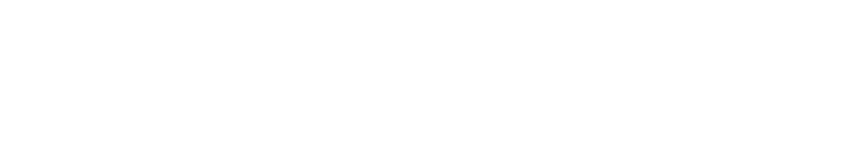
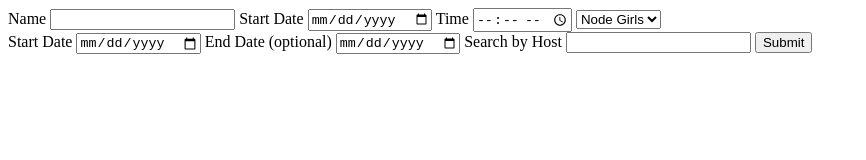
Before and after one commit to fac-12/EventsFinder, a website: page public/index.html in a window 1280 px wide. Shown: the whole page, without its empty margins (0-866 px from the left). Drawn offline with Linux system fonts and the light colour scheme; files that its build step writes are made by us from their sources; files whose address does not match are found by name.

Commit message:
Updated the html

```diff
--- a/public/index.html
+++ b/public/index.html
@@ -1,14 +1,50 @@
 <!DOCTYPE html>
 <html lang="en">
+
 <head>
-    <meta charset="UTF-8">
-    <meta name="viewport" content="width=device-width, initial-scale=1.0">
-    <meta http-equiv="X-UA-Compatible" content="ie=edge">
-    <link  rel="stylesheet" href="./public/style.css">
-    <title>FAC-Related Events</title>
+  <meta charset="UTF-8">
+  <meta name="viewport" content="width=device-width, initial-scale=1.0">
+  <meta http-equiv="X-UA-Compatible" content="ie=edge">
+  <link rel="stylesheet" href="./public/style.css">
+  <title>FAC-Related Events</title>
 </head>
+
 <body>
+  <form class="" action="/add-event" method="post">
+    <label for='name'>Name
+      <input id='name' class='input-field' type="text" >
+    </label>
+    <label for="date-picker" class="input-field"> Start Date
+       <input type="date" class="date-picker" id="date-picker">
+    </label>
+    <label for='eventTime'>Time
+      <input id='eventTime' class='input_type' type="time" >
+    </label>
+  <select class="venue_options" name="">
+    <option value="Node Girls"> Node Girls  </option>
+ </select>
+ </form>
+
+ <form class="" action="/search" method="get">
+   <label for="start-date-picker" class="input-field"> Start Date
+      <input type="date" class="start-date-picker" id="start-date-picker">
+   </label>
+   <label for="end-date-picker" class="input-field"> End Date (optional)
+       <input type="date" class="end-date-picker" id="end-date-picker">
+   </label>
+   <label for='search-event'>Search by Host
+     <input id='search-event' class='input-field' type="text" >
+   </label>
+   <button type="submit">Submit</button>
+  </form>
+
+<section class="events-display">
+  <div class="error_display">  </div>
+
+
+</section>
 
 </body>
 <script src="./public/index.js"></script>
+
 </html>
```
